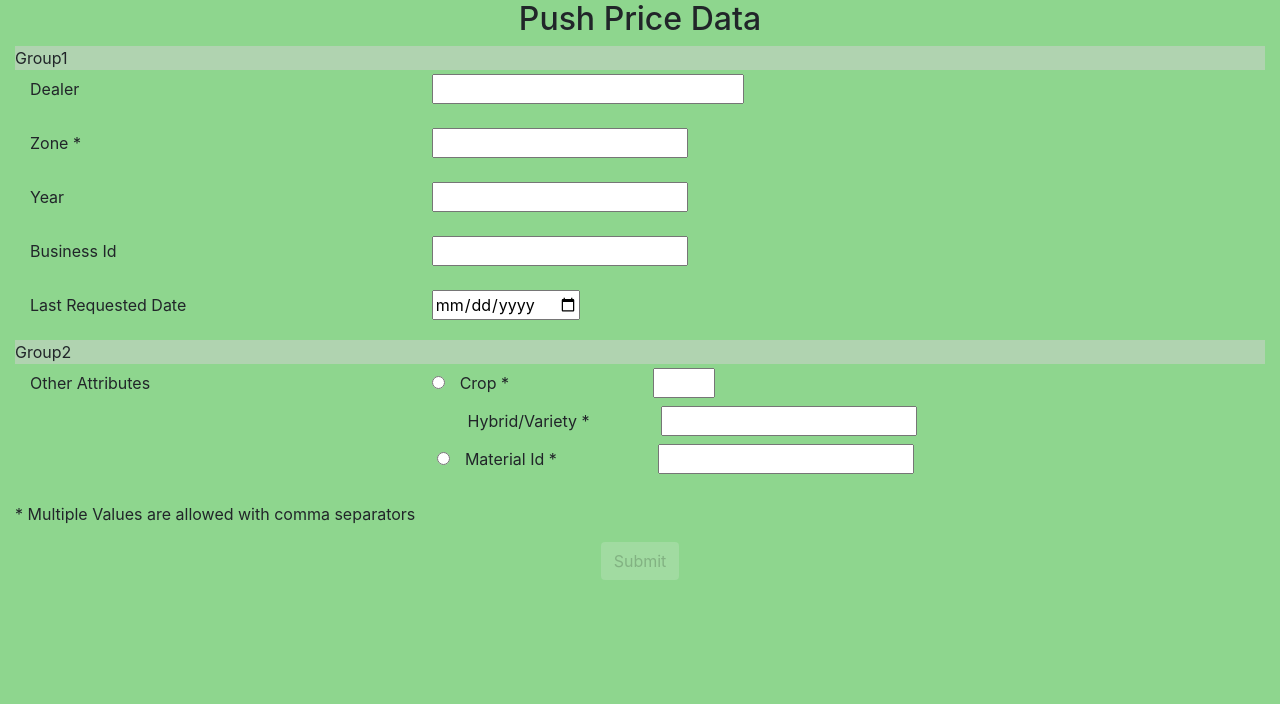
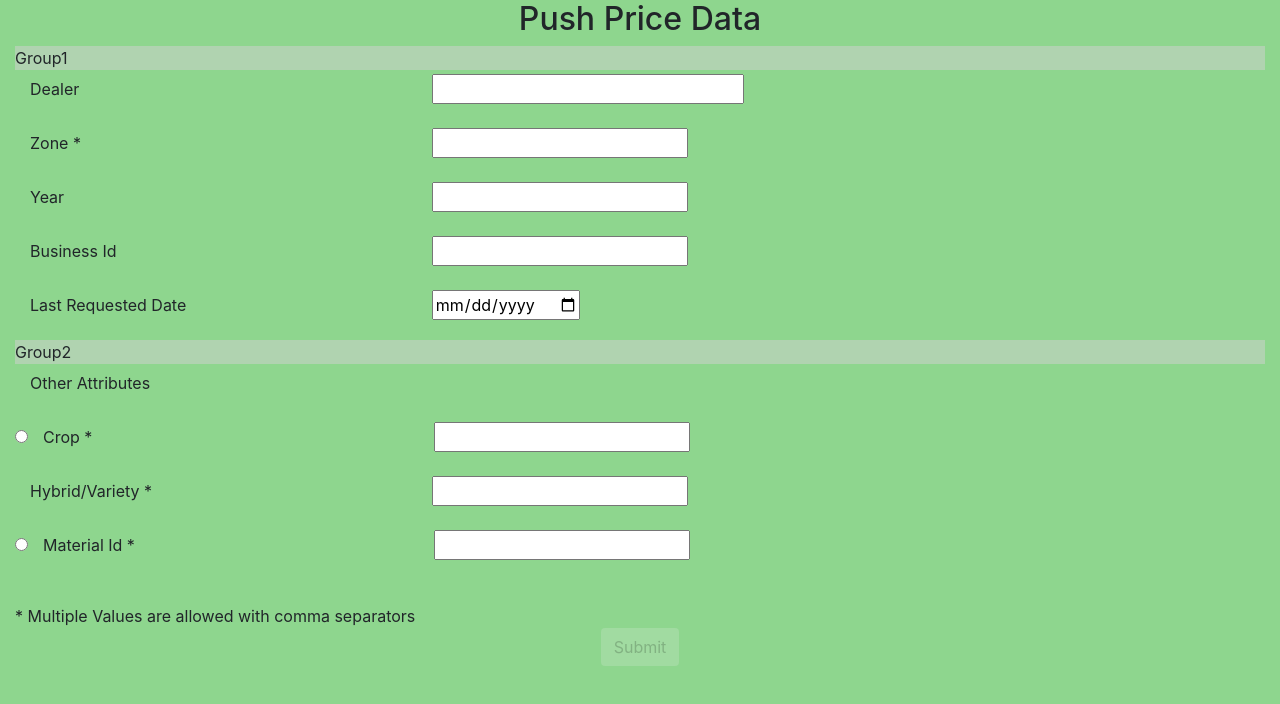
Before and after one commit to abhishekyadav81/testAngularJS, an Angular app: page / in a window 1280 px wide. Shown: the top 704 px of the page. Built offline with nearby package versions, Linux system fonts and the light colour scheme.

Commit message:
UI changes

```diff
--- a/package.json
+++ b/package.json
@@ -13,13 +13,11 @@
   "private": true,
   "dependencies": {
     "@angular/animations": "^5.2.0",
-    "@angular/cdk": "^6.2.1",
     "@angular/common": "^5.2.0",
     "@angular/compiler": "^5.2.0",
     "@angular/core": "^5.2.0",
     "@angular/forms": "^5.2.0",
     "@angular/http": "^5.2.0",
-    "@angular/material": "^6.2.1",
     "@angular/platform-browser": "^5.2.0",
     "@angular/platform-browser-dynamic": "^5.2.0",
     "@angular/router": "^5.2.0",
--- a/src/app/app.module.ts
+++ b/src/app/app.module.ts
@@ -2,7 +2,7 @@ import { BrowserModule } from '@angular/platform-browser';
 import { NgModule } from '@angular/core';
 import {FormsModule} from '@angular/forms'
 import { HttpClientModule }    from '@angular/common/http';
-import {MatDialogModule} from '@angular/material/dialog';
+
 
 
 import { AppComponent } from './app.component';
@@ -19,8 +19,7 @@ import {PciFormService} from '../service/pciform.service'
   imports: [
     BrowserModule,
     FormsModule,
-    HttpClientModule,
-    MatDialogModule
+    HttpClientModule
   ],
   providers: [PciFormService],
   bootstrap: [AppComponent]
--- a/src/app/pciform1/pciform1.component.html
+++ b/src/app/pciform1/pciform1.component.html
@@ -23,7 +23,7 @@
     <div class="form-group panel-body">
           <label for="zoneInput" class="col-form-label col-lg-4 ">Zone *</label>
           <input type="text" id="zoneInput" name="zone" class="col-xs-8  input-sm"
-          pattern=^[a-zA-Z0-9]+((,)[a-zA-Z0-9]+)*[a-zA-Z0-9]+$
+          pattern=^[a-zA-Z0-9]+((,)[a-zA-Z0-9]+)*$
           [(ngModel)]="pciFormData.zone" #zone="ngModel" />
 
          <div *ngIf="zone.invalid && (zone.dirty || zone.touched)" class="alert-danger"
@@ -33,7 +33,7 @@
             </div>
           </div>
       </div>
-      <div class="form-group ">
+      <div class="form-group panel-body">
           <label for="yearInput" class="col-form-label col-lg-4">Year</label>
 
           <input id="year" name="year" class="col-xs-8 input-sm"
@@ -47,12 +47,12 @@
           </div>
         </div>
         </div>
-        <div class="form-group ">
+        <div class="form-group panel-body">
           <label for="businessIdInput" class="col-form-label col-lg-4">Business Id</label>
           <input id="businessId" name="businessId" class="col-xs-8 input-sm"
           [(ngModel)]="pciFormData.businessId" #businessId="ngModel" />
         </div>
-        <div class="form-group">
+        <div class="form-group panel-body">
           <label class="col-form-label col-lg-4">Last Requested Date</label>
 
           <input type="date" name="lastRequested" id="lastRequestedInput" class="input-sm"
@@ -61,17 +61,23 @@
     </div>
     </fieldset>
 
+
+
+
     <fieldset id="group2">
         <div class="panel-heading" style='background:rgb(176, 211, 176)'>Group2</div>
-
-    <div class="form-group grid">
-      <div >
+        <div class="panel panel-default grid">
+          <div class="form-group panel-body">
             <label class="col-form-label col-lg-4">Other Attributes</label>
-                <input type="radio" class="form-group-input" name="attributes1"
+        </div>
+        <div class="form-group panel-body">
+          <div>
+                <input type="radio" style="margin-right: 100" name="attributes1"
                 (click)= "pciFormData.material =''" [(ngModel)]="pciFormData.typeChoice" value="crop">
-                <label  class="col-form-label col-lg-2">Crop *</label>
-                <input type="text" name="crop" id="cropInput" style="width:5%"
-                pattern=^[a-zA-Z0-9]+((,)[a-zA-Z0-9]+)*[a-zA-Z0-9]+$
+                <label  style="width:32.5%" class="col-form-label col-lg-4">Crop *</label>
+                <input type="text" name="crop" id="cropInput"
+                pattern=^[a-zA-Z0-9]+((,)[a-zA-Z0-9]+)*$
+                class="col-xs-8 input-sm"
                 [required]="pciFormData.typeChoice==='crop'" [(ngModel)]="pciFormData.crop" #crop="ngModel" />
 
                 <div *ngIf="pciFormData.typeChoice==='crop' && crop.invalid && (crop.dirty || crop.touched)" class="alert-danger"
@@ -82,15 +88,17 @@
                   <div *ngIf="crop.errors.pattern">
                       Crop not valid.
                     </div>
-
                 </div>
-
+        </div>
         </div>
 
-            <div >
-              <label class="col-form-label col-lg-2" style="margin-left: 35%">Hybrid/Variety *</label>
+        <!-- </div>-->
+
+            <div class="form-group">
+              <div>
+              <label class="col-form-label col-lg-4" >Hybrid/Variety *</label>
               <input type="text" name="hybrid" id="hybridInput" class="input-sm"
-              pattern=^[a-zA-Z0-9]+((,)[a-zA-Z0-9]+)*[a-zA-Z0-9]+$
+              pattern=^[a-zA-Z0-9]+((,)[a-zA-Z0-9]+)*$
               [required]="pciFormData.typeChoice==='crop'" [(ngModel)]="pciFormData.hybrid" #hybrid="ngModel"/>
 
               <div *ngIf="pciFormData.typeChoice==='crop' && hybrid.invalid && (hybrid.dirty || hybrid.touched)" class="alert-danger"
@@ -104,15 +112,15 @@
                   </div>
 
               </div>
+            </div>
+             </div>
 
-            </div>
-
-          <div >
-            <input type="radio" class="form-group-input input-sm" style="margin-left: 33.75%" name="attributes1"
+          <div class="form-group">
+            <input type="radio" style="margin-right: 0%"   name="attributes1"
             (click)= "pciFormData.hybrid =''; pciFormData.crop=''" [(ngModel)]="pciFormData.typeChoice" value="material">
-            <label class="col-form-label col-lg-2">Material Id *</label>
+            <label class="col-form-label col-lg-4" style="width:32.5%">Material Id *</label>
             <input type="text" id="materialInput" name="material" class="input-sm"
-            pattern=^[a-zA-Z0-9]+((,)[a-zA-Z0-9]+)*[a-zA-Z0-9]+$
+            pattern=^[a-zA-Z0-9]+((,)[a-zA-Z0-9]+)*$
             [required]="pciFormData.typeChoice==='material'" [(ngModel)]="pciFormData.material" #material="ngModel"/>
 
             <div *ngIf="pciFormData.typeChoice==='material' && material.invalid && (material.dirty || material.touched)" class="alert-danger"
@@ -124,25 +132,20 @@
                   Material not valid.
                 </div>
             </div>
-
-
-
-
           </div>
 
           <div>
             <br />
               * Multiple Values are allowed with comma separators
           </div>
-    </div>
+        </div>
     </fieldset>
     <div align="center">
-        <button mat-raised-button (click)="openDialog()"
-        class="btn btn-default" [disabled]="!pciForm1.form.valid"
-    style="margin-bottom:10px">Submit</button>
+        <!-- <button mat-raised-button (click)="openDialog()" class="btn btn-default"
+          [disabled]="!pciForm1.form.valid" style="margin-bottom:10px">Submit</button> -->
 
-  <!--  <input type="submit" value="Submit" class="btn btn-default" [disabled]="!pciForm1.form.valid"
-    style="margin-bottom:10px"/> -->
+   <input type="submit" value="Submit" class="btn btn-default" [disabled]="!pciForm1.form.valid"
+    style="margin-bottom:10px"/>
   </div>
   </form>
 </div>
```
Also changed, not shown: 1 other file (tests, documents, lock files or other folders).
